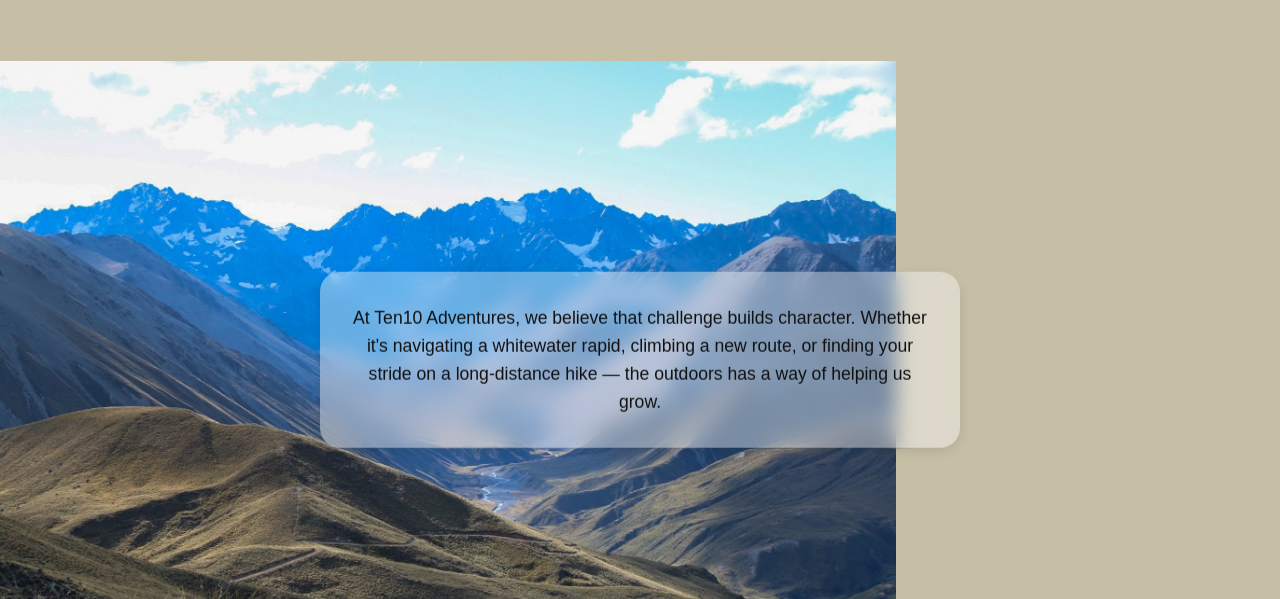
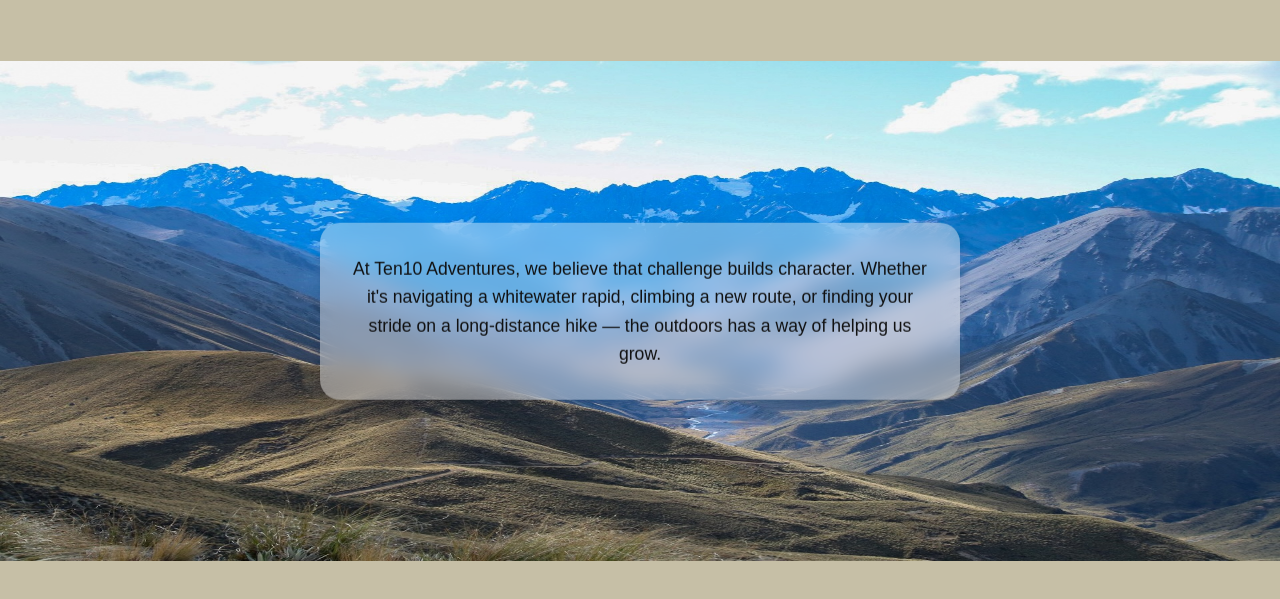
Before and after one commit to ten10adventures/ten10adventures.github.io, a website: page index.html in a window 1280 px wide. Shown: the part 353-952 px from the top of the page. Drawn offline with Linux system fonts and the light colour scheme; a web font is replaced by a local one.

Commit message:
Add files via upload

```diff
--- a/css/styles.css
+++ b/css/styles.css
@@ -122,8 +122,9 @@ body {
 }
 
 .hero-img {
-  width: 70%;
+  width: 100%;
   height: auto;
+  max-height: 500px;
   display: block;
   position: relative;
   z-index: 0;
```
